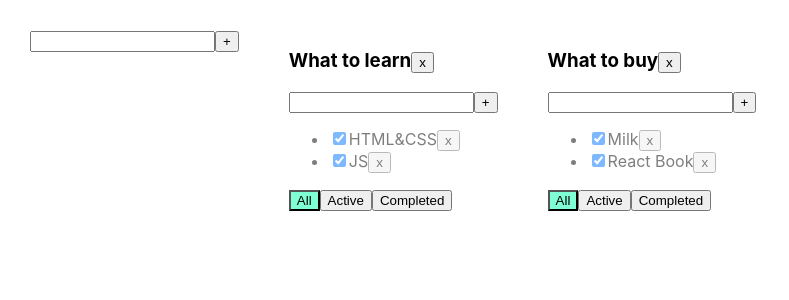
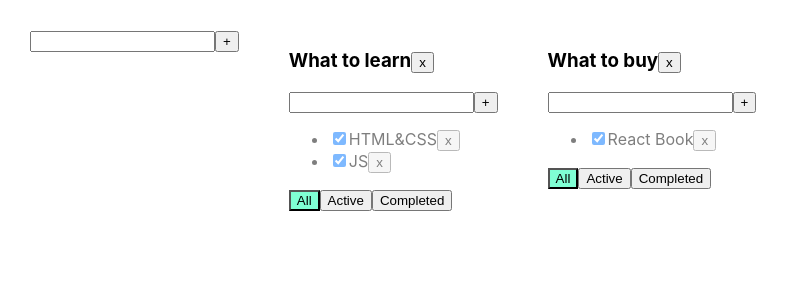
Before and after one commit to magomedov777/todolist-architecture, a React (Create React App) app: page / in a window 1280 px wide. Shown: the top 300 px of the page, without its empty margins (0-789 px from the left). Built offline with nearby package versions, Linux system fonts and the light colour scheme.

Commit message:
test remove

```diff
--- a/src/App.tsx
+++ b/src/App.tsx
@@ -22,7 +22,6 @@ function App() {
             { id: v1(), title: "JS", isDone: true }
         ],
         [todolistId2]: [
-            { id: v1(), title: "Milk", isDone: true },
             { id: v1(), title: "React Book", isDone: true }
         ]
     });
```
